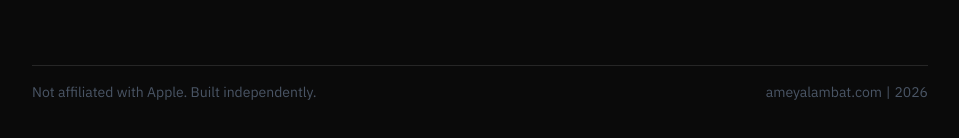
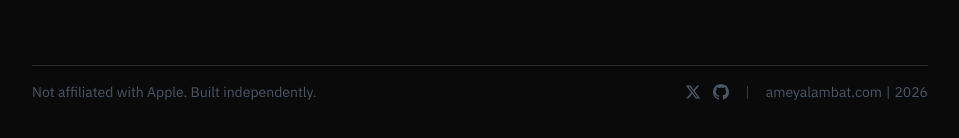
Before and after one commit to ameyalambat128/swiftui-skills, a Next.js app: page / in a window 1280 px wide. Shown: the part 2732-2870 px from the top of the page, without its empty margins (160-1119 px from the left). Built offline with nearby package versions, Linux system fonts and the light colour scheme.

Commit message:
feat(footer): add X and GitHub social links
Add social media icons to footer for better discoverability

```diff
--- a/src/app/page.tsx
+++ b/src/app/page.tsx
@@ -296,8 +296,44 @@
 
         {/* Footer */}
         <footer className="border-t border-neutral-800 mt-16 mb-8">
-          <div className="flex justify-between py-4 text-xs md:text-sm text-gray-600">
+          <div className="flex justify-between items-center py-4 text-xs md:text-sm text-gray-600">
             <p>Not affiliated with Apple. Built independently.</p>
+            <div className="flex items-center gap-4">
+              <div className="flex items-center gap-3">
+                <a
+                  href="https://x.com/lambatameya"
+                  target="_blank"
+                  rel="noopener noreferrer"
+                  className="transition-colors hover:text-white"
+                  aria-label="X (Twitter)"
+                >
+                  <svg
+                    width="16"
+                    height="16"
+                    viewBox="0 0 24 24"
+                    fill="currentColor"
+                  >
+                    <path d="M18.244 2.25h3.308l-7.227 8.26 8.502 11.24H16.17l-5.214-6.817L4.99 21.75H1.68l7.73-8.835L1.254 2.25H8.08l4.713 6.231zm-1.161 17.52h1.833L7.084 4.126H5.117z" />
+                  </svg>
+                </a>
+                <a
+                  href="https://github.com/ameyalambat128/swiftui-skills"
+                  target="_blank"
+                  rel="noopener noreferrer"
+                  className="transition-colors hover:text-white"
+                  aria-label="GitHub"
+                >
+                  <svg
+                    width="16"
+                    height="16"
+                    viewBox="0 0 24 24"
+                    fill="currentColor"
+                  >
+                    <path d="M12 0c-6.626 0-12 5.373-12 12 0 5.302 3.438 9.8 8.207 11.387.599.111.793-.261.793-.577v-2.234c-3.338.726-4.033-1.416-4.033-1.416-.546-1.387-1.333-1.756-1.333-1.756-1.089-.745.083-.729.083-.729 1.205.084 1.839 1.237 1.839 1.237 1.07 1.834 2.807 1.304 3.492.997.107-.775.418-1.305.762-1.604-2.665-.305-5.467-1.334-5.467-5.931 0-1.311.469-2.381 1.236-3.221-.124-.303-.535-1.524.117-3.176 0 0 1.008-.322 3.301 1.23.957-.266 1.983-.399 3.003-.404 1.02.005 2.047.138 3.006.404 2.291-1.552 3.297-1.23 3.297-1.23.653 1.653.242 2.874.118 3.176.77.84 1.235 1.911 1.235 3.221 0 4.609-2.807 5.624-5.479 5.921.43.372.823 1.102.823 2.222v3.293c0 .319.192.694.801.576 4.765-1.589 8.199-6.086 8.199-11.386 0-6.627-5.373-12-12-12z" />
+                  </svg>
+                </a>
+              </div>
+              <span className="text-gray-700">|</span>
               <div className="flex items-center gap-1">
                 <a
                   href="https://ameyalambat.com"
@@ -311,6 +347,7 @@
                 <span>{new Date().getFullYear()}</span>
               </div>
             </div>
+          </div>
         </footer>
       </div>
     </div>
```
Lines whose indentation alone changed are shown as unchanged.
